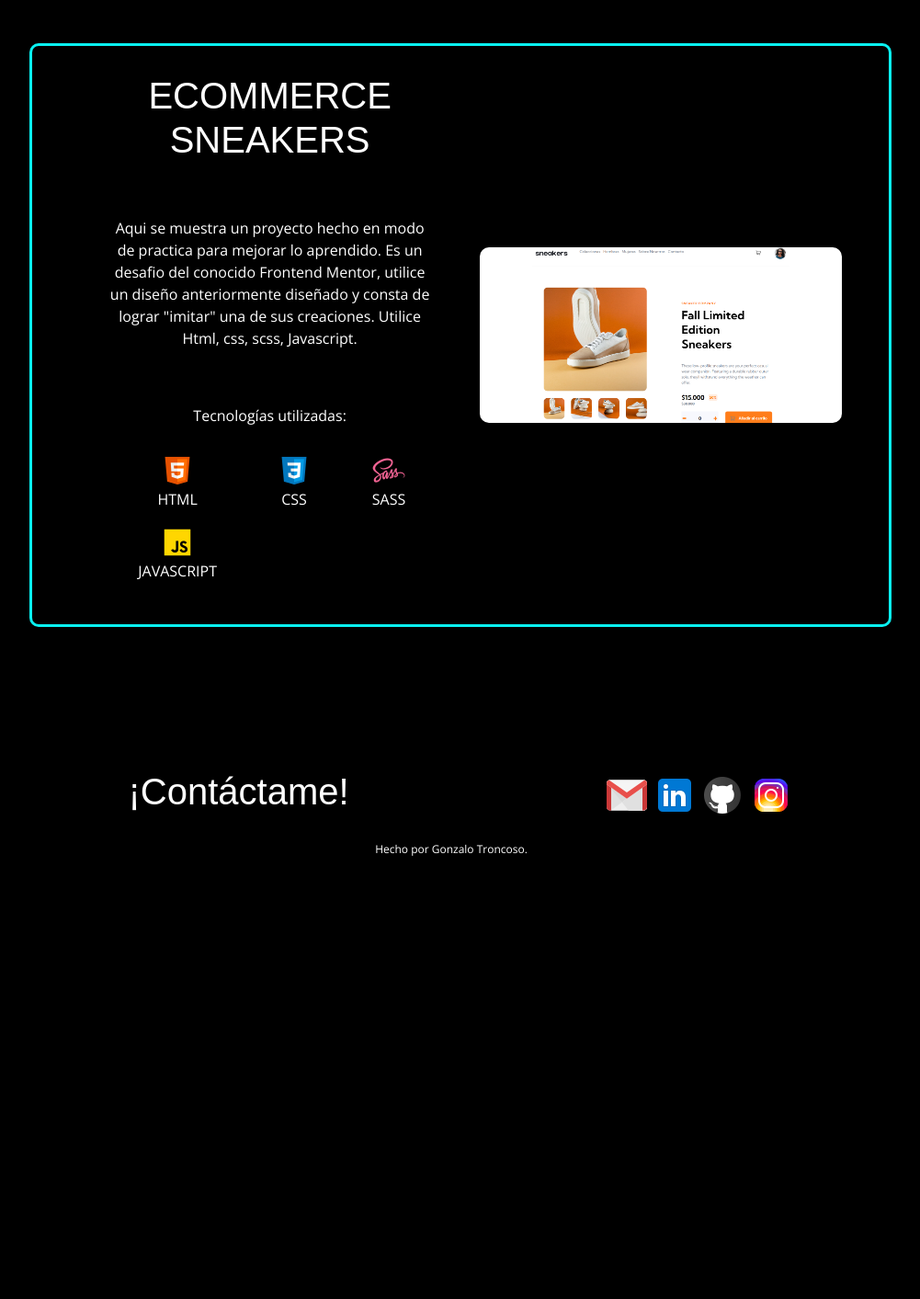
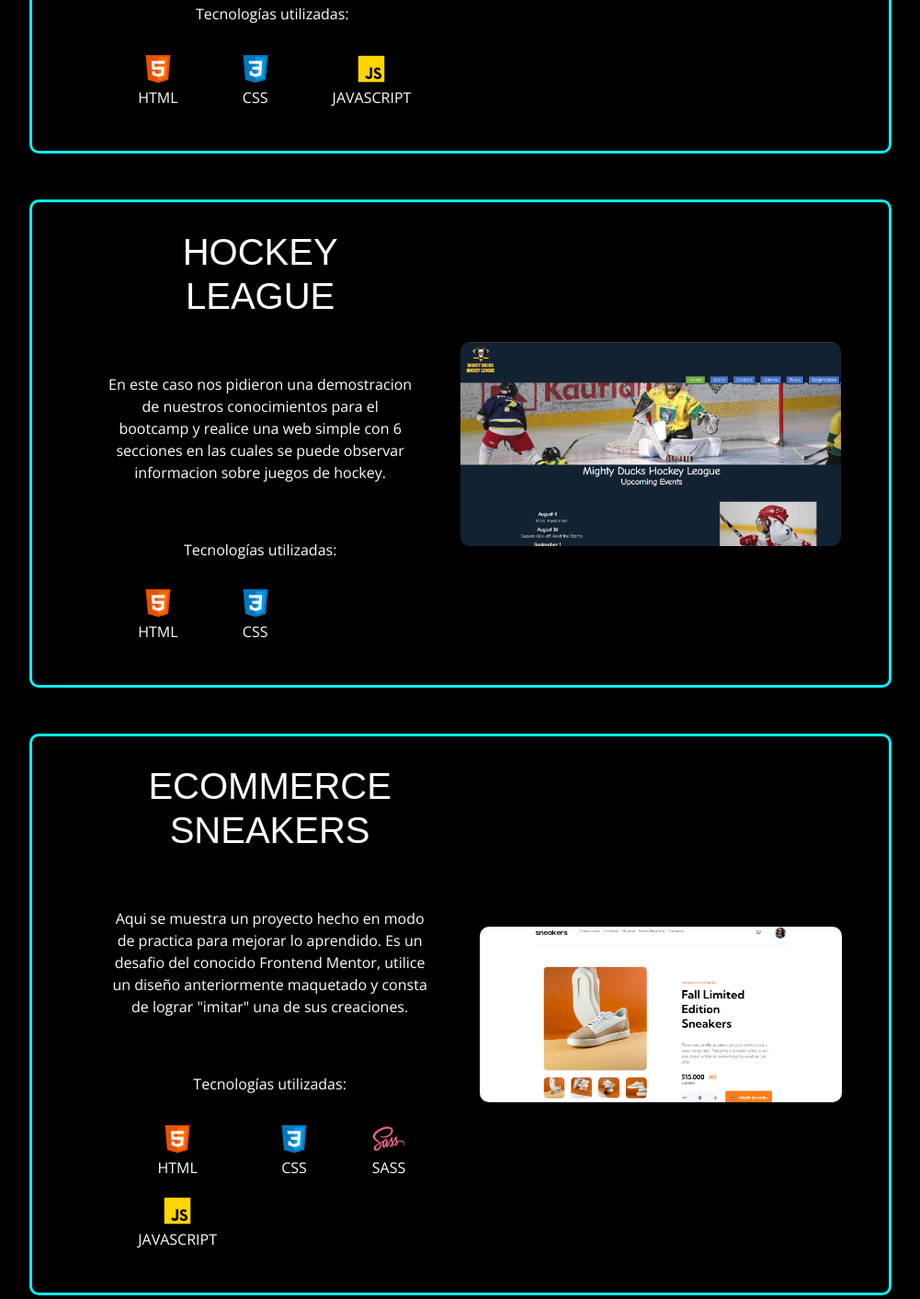
Before and after one commit to gonzatroncoso/Portfolio, a plain HTML site: page index.html in a window 1280 px wide. Shown: the part 1802-3215 px from the top of the page at 92% size, without its empty margins (139-1140 px from the left). Before the commit the page ends 2751 px from the top, so only its background shows below. Drawn offline with nearby package versions, Linux system fonts and the light colour scheme; a web font is replaced by a local one.

Commit message:
nuevos proyectos agregados

```diff
--- a/index.html
+++ b/index.html
@@ -128,6 +128,135 @@
 <section id="proyectos">
     <h2 class="titulo-proyecto">Proyectos</h2>
 
+
+
+    <div class="container-proyecto">
+        <div class="texto-proyecto">
+            <h1 class="h1-proyecto">EVENTS</h1>
+
+            <p class="explicacion-proyecto">
+                Proyecto para bootcamp de MindHub. Se fue realizando a medida que pasaba la cursada, mediante retos diarios. Es una web sobre eventos en el cual se puede filtrar por categorias y tambien por un buscador cada uno de los eventos que se muestran en pantalla. Tambien tiene 2 secciones en las que se puede observar eventos pasados y futuros, ademas de un apartado de contacto y estadisticas. Se hizo hincapie en Javascript vanilla, para mostrar los conocimientos aprendidos durante el bootcamp.  (En proceso...)
+            </p>
+
+            <p> Tecnologías utilizadas: </p>
+
+            <div class="icono-containerProyecto">
+                <div class="iconoProyecto">
+                    <img class="hvr-float-shadow" src="./imagenes/icons8-html-5-38.png" alt="icono-html">
+                    <p> HTML </p>
+                </div>
+
+                <div class="iconoProyecto">
+                    <img class="hvr-float-shadow" src="./imagenes/icons8-css3-38.png"   alt="icono-css3">
+                    <p> CSS </p>
+                </div>
+                <div class="iconoProyecto">
+                    <img class="hvr-float-shadow" src="./imagenes/icons8-javascript-38.png"   alt="icono-sass">
+                    <p> JAVASCRIPT </p>
+                </div>
+            </div>
+        </div>
+
+        <div class="containers">
+            <img src="./imagenes/img-events.png" alt="imagen web fullgym" class="image">
+            <div class="middle borde-enlace">
+              <a class="borde-enlace"  href="https://gonzatroncoso.github.io/AmazingEvents_Troncoso/" target="_blank">
+                <div class="text txt-boton">Demo</div>
+              </a>
+
+              <a href="https://github.com/gonzatroncoso/AmazingEvents_Troncoso/" target="_blank">
+                <div class="text txt-boton">Repo</div>
+             </a>
+            </div>
+          </div>
+    </div>
+
+
+    <div class="container-proyecto">
+        <div class="texto-proyecto">
+            <h1 class="h1-proyecto">HOCKEY LEAGUE</h1>
+
+            <p class="explicacion-proyecto">
+               En este caso nos pidieron una demostracion de nuestros conocimientos para el bootcamp y realice una web simple con 6 secciones en las cuales se puede observar informacion sobre juegos de hockey.
+            </p>
+
+            <p> Tecnologías utilizadas: </p>
+
+            <div class="icono-containerProyecto">
+                <div class="iconoProyecto">
+                    <img class="hvr-float-shadow" src="./imagenes/icons8-html-5-38.png" alt="icono-html">
+                    <p> HTML </p>
+                </div>
+
+                <div class="iconoProyecto">
+                    <img class="hvr-float-shadow" src="./imagenes/icons8-css3-38.png"   alt="icono-css3">
+                    <p> CSS </p>
+                </div>
+            </div>
+        </div>
+
+        <div class="containers">
+            <img src="./imagenes/img-hockey.png" alt="imagen web fullgym" class="image">
+            <div class="middle borde-enlace">
+              <a class="borde-enlace"  href="https://gonzatroncoso.github.io/MDHL_TRONCOSO/" target="_blank">
+                <div class="text txt-boton">Demo</div>
+              </a>
+
+              <a href="https://github.com/gonzatroncoso/MDHL_TRONCOSO" target="_blank">
+                <div class="text txt-boton">Repo</div>
+             </a>
+            </div>
+          </div>
+    </div>
+
+
+    <div class="container-proyecto">
+        <div class="texto-proyecto">
+            <h1 class="h1-proyecto">ECOMMERCE SNEAKERS</h1>
+
+            <p class="explicacion-proyecto">
+                Aqui se muestra un proyecto hecho en modo de practica para mejorar lo aprendido. Es un desafio del conocido Frontend Mentor, utilice un diseño anteriormente maquetado y consta de lograr "imitar" una de sus creaciones.
+            </p>
+
+            <p> Tecnologías utilizadas: </p>
+
+            <div class="icono-containerProyecto">
+                <div class="iconoProyecto">
+                    <img class="hvr-float-shadow" src="./imagenes/icons8-html-5-38.png" alt="icono-html">
+                    <p> HTML </p>
+                </div>
+
+                <div class="iconoProyecto">
+                    <img class="hvr-float-shadow" src="./imagenes/icons8-css3-38.png"   alt="icono-css3">
+                    <p> CSS </p>
+                </div>
+
+                <div class="iconoProyecto">
+                    <img class="hvr-float-shadow" src="./imagenes/icons8-sass-38.png"   alt="icono-sass">
+                    <p> SASS </p>
+                </div>
+
+                <div class="iconoProyecto">
+                    <img class="hvr-float-shadow" src="./imagenes/icons8-javascript-38.png"   alt="icono-sass">
+                    <p> JAVASCRIPT </p>
+                </div>
+            </div>
+        </div>
+
+        <div class="containers">
+            <img src="./imagenes/img-webShoes.png" alt="imagen web fullgym" class="image">
+            <div class="middle borde-enlace">
+              <a class="borde-enlace"  href="https://gonzatroncoso.github.io/E-commerce_zapatillas/" target="_blank">
+                <div class="text txt-boton">Demo</div>
+              </a>
+
+              <a href="https://github.com/gonzatroncoso/E-commerce_zapatillas" target="_blank">
+                <div class="text txt-boton">Repo</div>
+             </a>
+            </div>
+          </div>
+    </div>
+
     <div class="container-proyecto">
         <div class="texto-proyecto">
             <h1 class="h1-proyecto">FULL GYM</h1>
@@ -173,53 +302,6 @@
 
           </div>
     </div>
-
-    <div class="container-proyecto">
-        <div class="texto-proyecto">
-            <h1 class="h1-proyecto">ECOMMERCE SNEAKERS</h1>
-
-            <p class="explicacion-proyecto">
-                Aqui se muestra un proyecto hecho en modo de practica para mejorar lo aprendido. Es un desafio del conocido Frontend Mentor, utilice un diseño anteriormente diseñado y consta de lograr "imitar" una de sus creaciones. Utilice Html, css, scss, Javascript.
-            </p>
-
-            <p> Tecnologías utilizadas: </p>
-
-            <div class="icono-containerProyecto">
-                <div class="iconoProyecto">
-                    <img class="hvr-float-shadow" src="./imagenes/icons8-html-5-38.png" alt="icono-html">
-                    <p> HTML </p>
-                </div>
-
-                <div class="iconoProyecto">
-                    <img class="hvr-float-shadow" src="./imagenes/icons8-css3-38.png"   alt="icono-css3">
-                    <p> CSS </p>
-                </div>
-
-                <div class="iconoProyecto">
-                    <img class="hvr-float-shadow" src="./imagenes/icons8-sass-38.png"   alt="icono-sass">
-                    <p> SASS </p>
-                </div>
-
-                <div class="iconoProyecto">
-                    <img class="hvr-float-shadow" src="./imagenes/icons8-javascript-38.png"   alt="icono-sass">
-                    <p> JAVASCRIPT </p>
-                </div>
-            </div>
-
-        </div>
-        <div class="containers">
-            <img src="./imagenes/img-webShoes.png" alt="imagen web fullgym" class="image">
-            <div class="middle borde-enlace">
-              <a class="borde-enlace"  href="https://gonzatroncoso.github.io/E-commerce_zapatillas/" target="_blank">
-                <div class="text txt-boton">Demo</div>
-              </a>
-
-              <a href="https://github.com/gonzatroncoso/E-commerce_zapatillas" target="_blank">
-                <div class="text txt-boton">Repo</div>
-             </a>
-            </div>
-          </div>
-    </div>
 </section>
 
 
```
Also changed, not shown: imagenes/img-events.png (added), imagenes/img-hockey.png (added).
